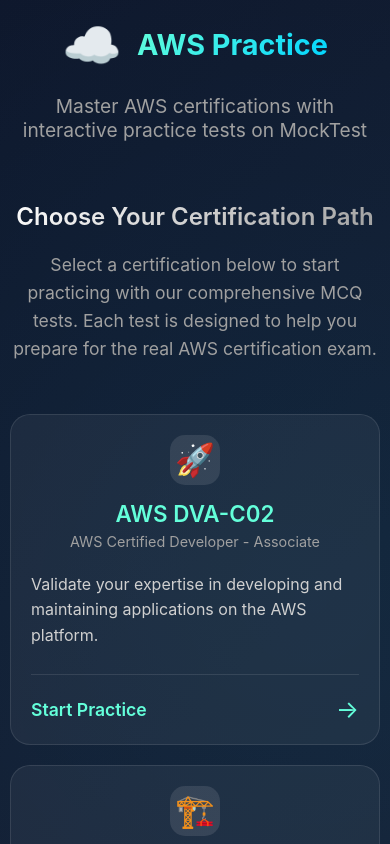
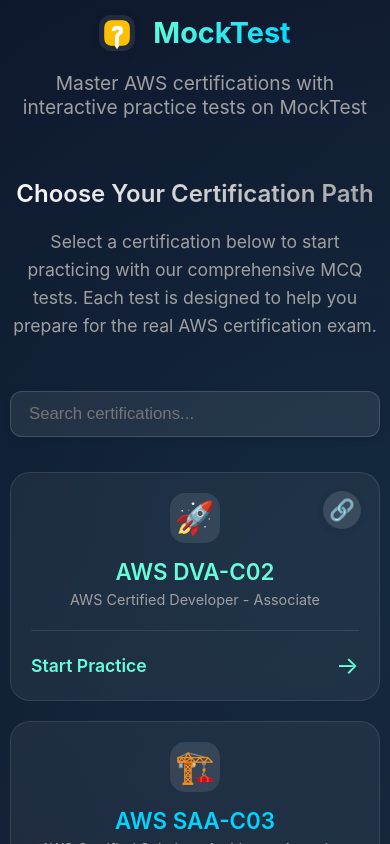
Before and after one commit to hey-om7/questions-portal, a React (Create React App) app: page / in a window 390 px wide. Shown: the top 844 px of the page. Built offline with nearby package versions, Linux system fonts and the light colour scheme.

Commit message:
Enhance LandingPage with search functionality, logo updates, and responsive design adjustments. Add external link button for certifications and improve styling for better user experience.

```diff
--- a/src/LandingPage.css
+++ b/src/LandingPage.css
@@ -34,22 +34,23 @@
   animation: fadeInDown 0.8s ease-out;
 }
 
+/* Logo Section Adjustments */
 .logo-section {
   display: flex;
   align-items: center;
   justify-content: center;
-  gap: 15px;
+  gap: 18px;
   margin-bottom: 20px;
 }
 
 .logo-icon {
-  font-size: 3rem;
-  animation: float 3s ease-in-out infinite;
-}
-
-@keyframes float {
-  0%, 100% { transform: translateY(0px); }
-  50% { transform: translateY(-10px); }
+  height: 48px;
+  width: 48px;
+  object-fit: contain;
+  display: block;
+  border-radius: 12px;
+  box-shadow: 0 2px 8px rgba(0,0,0,0.10);
+  background: rgba(255,255,255,0.08);
 }
 
 .logo-text {
@@ -60,6 +61,17 @@
   -webkit-text-fill-color: transparent;
   background-clip: text;
   margin: 0;
+  line-height: 1;
+}
+
+@media (max-width: 768px) {
+  .logo-icon {
+    height: 36px;
+    width: 36px;
+  }
+  .logo-text {
+    font-size: 2rem;
+  }
 }
 
 .tagline {
@@ -103,6 +115,19 @@
   grid-template-columns: repeat(auto-fit, minmax(300px, 1fr));
   gap: 30px;
   margin-bottom: 80px;
+  justify-content: center;
+  width: fit-content;
+  max-width: 100%;
+  margin-left: auto;
+  margin-right: auto;
+}
+
+@media (max-width: 768px) {
+  .certifications-grid {
+    grid-template-columns: 1fr;
+    width: 100%;
+    max-width: 100%;
+  }
 }
 
 .certification-card {
@@ -232,6 +257,36 @@
 
 .certification-card:hover:not(.coming-soon) .arrow-icon {
   transform: translateX(5px);
+}
+
+/* External Link Button Top Right */
+.external-link-btn.top-right {
+  position: absolute;
+  top: 18px;
+  right: 18px;
+  background: rgba(255,255,255,0.12);
+  border: none;
+  border-radius: 50%;
+  width: 38px;
+  height: 38px;
+  display: flex;
+  align-items: center;
+  justify-content: center;
+  font-size: 1.3rem;
+  color: var(--accent-color);
+  cursor: pointer;
+  z-index: 2;
+  transition: background 0.2s, box-shadow 0.2s;
+  box-shadow: 0 2px 8px rgba(0,0,0,0.08);
+}
+.external-link-btn.top-right:hover {
+  background: var(--accent-color);
+  color: #0f0f23;
+}
+
+/* Remove old .external-link-btn from .card-footer if present */
+.certification-card .external-link-btn:not(.top-right) {
+  display: none;
 }
 
 /* Coming Soon Overlay */
@@ -440,6 +495,31 @@
   margin: 0;
 }
 
+/* Search Bar Styles */
+.search-bar-container {
+  display: flex;
+  justify-content: center;
+  margin-bottom: 35px;
+}
+
+.search-bar {
+  width: 100%;
+  max-width: 400px;
+  padding: 12px 18px;
+  border-radius: 12px;
+  border: 1px solid rgba(255,255,255,0.15);
+  background: rgba(255,255,255,0.08);
+  color: #fff;
+  font-size: 1.05rem;
+  outline: none;
+  transition: border 0.2s, box-shadow 0.2s;
+  box-shadow: 0 2px 8px rgba(0,0,0,0.08);
+}
+.search-bar:focus {
+  border: 1.5px solid #64ffda;
+  background: rgba(255,255,255,0.13);
+}
+
 /* Animations */
 @keyframes fadeInDown {
   from {
--- a/src/LandingPage.js
+++ b/src/LandingPage.js
@@ -4,45 +4,59 @@
 function LandingPage({ onStartQuiz }) {
   const [showComingSoon, setShowComingSoon] = useState(false);
   const [selectedCert, setSelectedCert] = useState(null);
+  const [searchQuery, setSearchQuery] = useState("");
 
   const certifications = [
     {
       id: 'dva-c02',
       name: 'AWS DVA-C02',
       fullName: 'AWS Certified Developer - Associate',
-      description: 'Validate your expertise in developing and maintaining applications on the AWS platform.',
+      // description: 'Validate your expertise in developing and maintaining applications on the AWS platform.',
       icon: '🚀',
       color: '#64ffda',
-      available: true
+      available: true,
+      external: 'https://github.com/Ditectrev/Amazon-Web-Services-AWS-Developer-Associate-DVA-C02-Practice-Tests-Exams-Questions-Answers/blob/main/README.md'
     },
     {
       id: 'saa-c03',
       name: 'AWS SAA-C03',
       fullName: 'AWS Certified Solutions Architect - Associate',
-      description: 'Demonstrate your ability to design distributed systems on AWS.',
+      // description: 'Demonstrate your ability to design distributed systems on AWS.',
       icon: '🏗️',
       color: '#00d4ff',
-      available: false
+      available: false,
+      external: null
     },
     {
       id: 'soa-c02',
       name: 'AWS SOA-C02',
       fullName: 'AWS Certified SysOps Administrator - Associate',
-      description: 'Show your expertise in deploying, managing, and operating workloads on AWS.',
+      // description: 'Show your expertise in deploying, managing, and operating workloads on AWS.',
       icon: '⚙️',
       color: '#ff6b6b',
-      available: false
+      available: false,
+      external: null
     },
     {
       id: 'clf-c02',
       name: 'AWS CLF-C02',
       fullName: 'AWS Certified Cloud Practitioner',
-      description: 'Build your AWS Cloud knowledge and validate your foundational understanding.',
+      // description: 'Build your AWS Cloud knowledge and validate your foundational understanding.',
       icon: '☁️',
       color: '#4ecdc4',
-      available: false
+      available: false,
+      external: null
     }
   ];
+
+  // Filter certifications by search query
+  const filteredCertifications = certifications.filter(cert => {
+    const q = searchQuery.trim().toLowerCase();
+    return (
+      cert.name.toLowerCase().includes(q) ||
+      cert.fullName.toLowerCase().includes(q)
+    );
+  });
 
   const handleCertificationClick = (cert) => {
     if (cert.available) {
@@ -64,8 +78,8 @@
         {/* Header */}
         <div className="landing-header">
           <div className="logo-section">
-            <div className="logo-icon">☁️</div>
-            <h1 className="logo-text">AWS Practice</h1>
+            <img src="/logo512.png" alt="MockTest Logo" className="logo-icon" />
+            <h1 className="logo-text">MockTest</h1>
           </div>
           <p className="tagline">Master AWS certifications with interactive practice tests on MockTest</p>
         </div>
@@ -82,15 +96,39 @@
             </p>
           </div>
 
+          {/* Search Bar */}
+          <div className="search-bar-container">
+            <input
+              type="text"
+              className="search-bar"
+              placeholder="Search certifications..."
+              value={searchQuery}
+              onChange={e => setSearchQuery(e.target.value)}
+            />
+          </div>
+
           {/* Certification Cards */}
           <div className="certifications-grid">
-            {certifications.map((cert) => (
+            {filteredCertifications.map((cert) => (
               <div
                 key={cert.id}
                 className={`certification-card ${!cert.available ? 'coming-soon' : ''}`}
                 onClick={() => handleCertificationClick(cert)}
                 style={{ '--accent-color': cert.color }}
               >
+                {/* External Link Button at Top Right */}
+                {cert.external && (
+                  <button
+                    className="external-link-btn top-right"
+                    title="Go to official AWS certification page"
+                    onClick={e => {
+                      e.stopPropagation();
+                      window.open(cert.external, '_blank', 'noopener noreferrer');
+                    }}
+                  >
+                    <span role="img" aria-label="external link">🔗</span>
+                  </button>
+                )}
                 <div className="card-header">
                   <div className="cert-icon">{cert.icon}</div>
                   <div className="cert-info">
@@ -98,8 +136,8 @@
                     <p className="cert-full-name">{cert.fullName}</p>
                   </div>
                 </div>
-                <p className="cert-description">{cert.description}</p>
-                <div className="card-footer">
+                {/* Removed cert-description for compactness */}
+                <div className="card-footer compact-footer">
                   <span className="start-text">
                     {cert.available ? 'Start Practice' : 'Coming Soon'}
                   </span>
```
